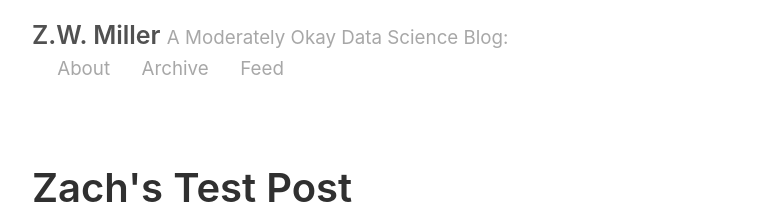
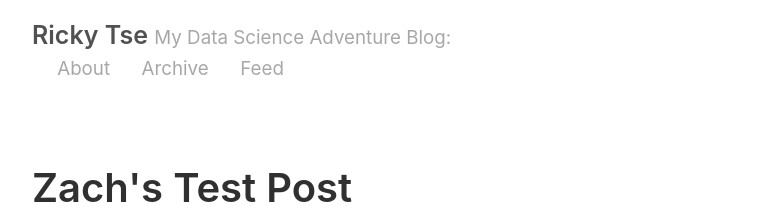
Before and after one commit to ct5492/ct5492.github.io, a Jekyll site: the page built from index.html, in a window 1280 px wide and 900 px high. Shown: the top 214 px of the window, without its empty margins (258-1021 px from the left). Built offline with Jekyll 4.4.1, drawn with Linux system fonts in a browser that asks for light colours; the list of posts is cut into pages by our own code.

Commit message:
Change Zack's info to my info

```diff
--- a/_config.yml
+++ b/_config.yml
@@ -2,9 +2,9 @@
 permalink:           pretty
 
 # Setup
-title:               Z.W. Miller
-tagline:             A Moderately Okay Data Science Blog
-url:                 http://zwmiller.github.io
+title:               Ricky Tse
+tagline:             My Data Science Adventure Blog
+url:                 http://ct5492.github.io
 paginate:            2
 baseurl:             ""
 
@@ -17,14 +17,14 @@ sass:
 
 # About/contact
 author:
-  name:              Zach Miller
-  url:               https://twitter.com/zaglamir
-  email:             zach@thisismetis.com
+  name:              Ricky Tse
+  url:               https://twitter.com/chisingtse
+  email:             ctse@qc.cuny.edu
 
 # Custom vars
 version:             2.0.0
 github:
-  repo:              https://github.com/zwmiller
+  repo:              https://github.com/ct5492
 
 # Gems
 gems:
```
